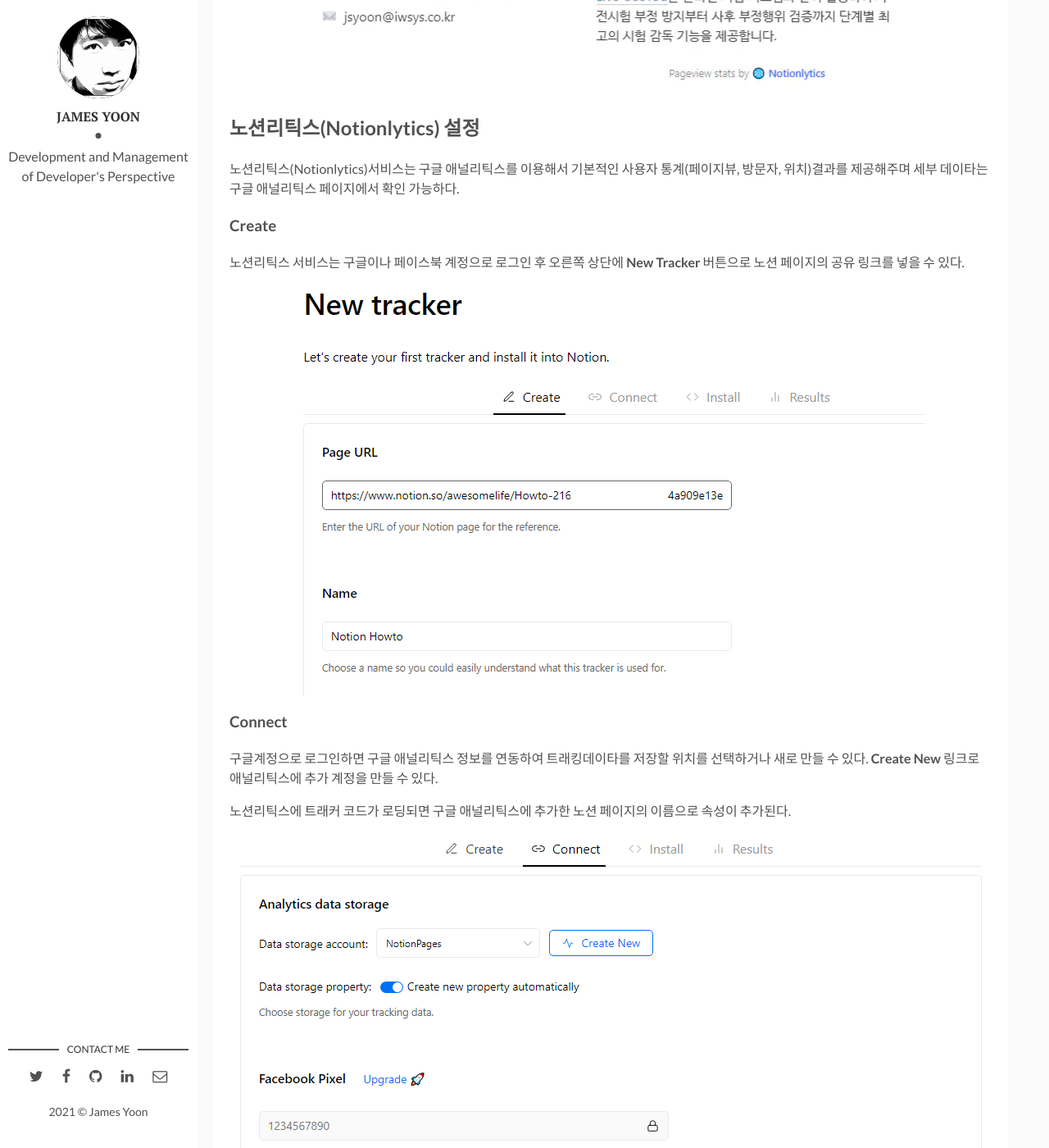
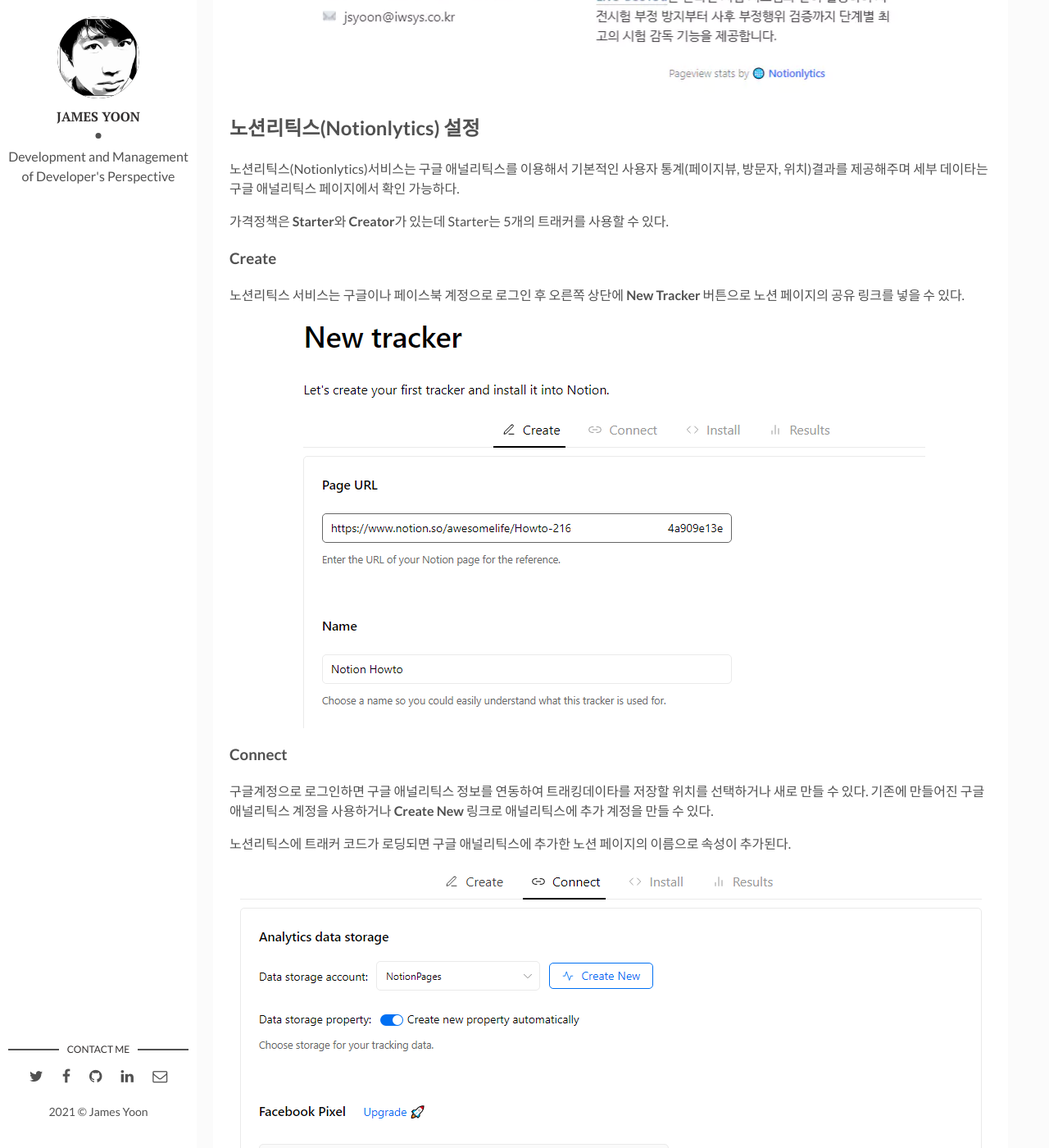
Before and after one commit to butteryoon/butteryoon.github.io, a Jekyll site: the page built from _posts/2021-04-30-notion_webpage_01.md, in a window 1280 px wide and 1400 px high, scrolled down 2020 px. Shown: the whole window at 82% size. Built offline with Jekyll 4.4.1, drawn with Linux system fonts in a browser that asks for light colours; comment, search, counter and statistics services are not loaded; some of the changed text lies outside the part shown.

Commit message:
notionlytics add stat

```diff
--- a/_posts/2021-04-30-notion_webpage_01.md
+++ b/_posts/2021-04-30-notion_webpage_01.md
@@ -33,6 +33,8 @@
 
 노션리틱스(Notionlytics)서비스는 구글 애널리틱스를 이용해서 기본적인 사용자 통계(페이지뷰, 방문자, 위치)결과를 제공해주며 세부 데이타는 구글 애널리틱스 페이지에서 확인 가능하다.
 
+가격정책은 **Starter**와 **Creator**가 있는데 Starter는 5개의 트래커를 사용할 수 있다.
+
 ### Create
 
 노션리틱스 서비스는 구글이나 페이스북 계정으로 로그인 후 오른쪽 상단에 **New Tracker** 버튼으로 노션 페이지의 공유 링크를 넣을 수 있다.
@@ -41,7 +43,7 @@
 
 ### Connect
 
-구글계정으로 로그인하면 구글 애널리틱스 정보를 연동하여 트래킹데이타를 저장할 위치를 선택하거나 새로 만들 수 있다. **Create New** 링크로 애널리틱스에 추가 계정을 만들 수 있다.
+구글계정으로 로그인하면 구글 애널리틱스 정보를 연동하여 트래킹데이타를 저장할 위치를 선택하거나 새로 만들 수 있다. 기존에 만들어진 구글 애널리틱스 계정을 사용하거나 **Create New** 링크로 애널리틱스에 추가 계정을 만들 수 있다.
 
 노션리틱스에 트래커 코드가 로딩되면 구글 애널리틱스에 추가한 노션 페이지의 이름으로 속성이 추가된다.
 
@@ -59,13 +61,14 @@
 
 노션리틱스의 대시보드의 각 사이트에서 **Result** 링크를 누르면 아래와 같이 페이지뷰 와 세션수를 볼 수 있으며 추가로 사용자, 위치 정보등을 볼 수 있다.
 
-![stat]({{site.baseurl}}/assets/img/notionlytics_stat.png)
+![pageview]({{site.baseurl}}/assets/img/notionlytics_stat.png)
+![Users]({{site.baseurl}}/assets/img/notionlytics_stat_users.png)
 
 ## oopy.io
 
 노션 페이지를 웹사이트로 만들어주는 [Oopy(우피)](https://www.oopy.io){:target="_blank"}라는 서비스가 있는데 노션의 페이지를 "oopy.io" 또는 소유한 도메인으로 연결해주는 서비스를 제공하고 있다.
 
-소개 페이지에 보면 왓챠, 배민 플랫폼실, 직방 등에서 채용을 위한 별도의 페이지로 이용하고 있는데 채용처럼 이벤트성 페이지를 관리하는 용도로 사용하면 좋아 보인다.
+소개 페이지에 보면 왓챠, 배민 플랫폼실, 직방 등에서 채용을 위한 별도의 페이지로 이용하고 있는데 채용처럼 이벤트성 페이지를 관리하는 용도로 사용하기 좋아 보인다.
 
 처음에는 2개의 페이지를 2주간 써 볼 수 있다.
 
```
Also changed, not shown: assets/img/notionlytics_stat.png, assets/img/notionlytics_stat_users.png (added).
